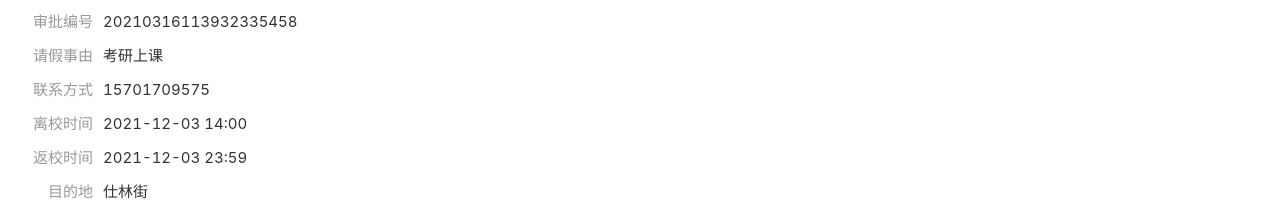
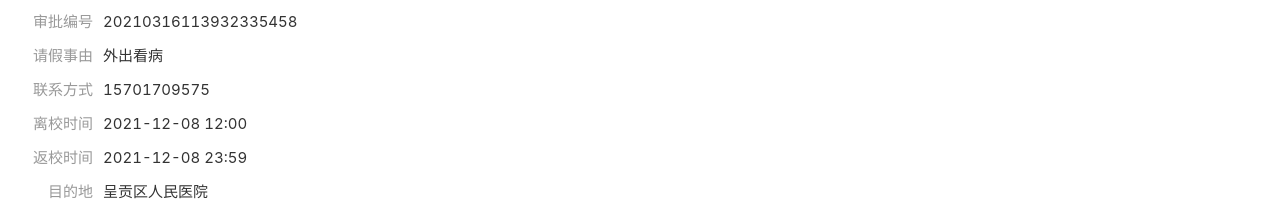
Before and after one commit to yibanjiatiao1/cpf, a plain HTML site: page index.html in a window 1280 px wide. Shown: the part 186-400 px from the top of the page. Drawn offline with Linux system fonts and the light colour scheme; a script that the page names is missing.

Commit message:
Update index.html

```diff
--- a/index.html
+++ b/index.html
@@ -119,7 +119,7 @@
          <div class="hx-detail-item">
           <span class="hx-detail-item-label">请假事由</span>
           <div class="hx-detail-item-field">
-           考研上课          </div>
+           外出看病          </div>
          </div>
          <div class="hx-detail-item">
           <span class="hx-detail-item-label">联系方式</span>
@@ -129,17 +129,17 @@
          <div class="hx-detail-item">
           <span class="hx-detail-item-label">离校时间</span>
           <div class="hx-detail-item-field">
-           2021-12-03 14:00          </div>
+           2021-12-08 12:00          </div>
          </div>
          <div class="hx-detail-item">
           <span class="hx-detail-item-label">返校时间</span>
           <div class="hx-detail-item-field">
-           2021-12-03 23:59          </div>
+           2021-12-08 23:59          </div>
          </div>
          <div class="hx-detail-item">
           <span class="hx-detail-item-label">目的地</span>
           <div class="hx-detail-item-field">
-           仕林街          </div>
+           呈贡区人民医院          </div>
          </div>
          <div class="hx-detail-item">
           <span class="hx-detail-item-label">使用交通工具</span>
```
